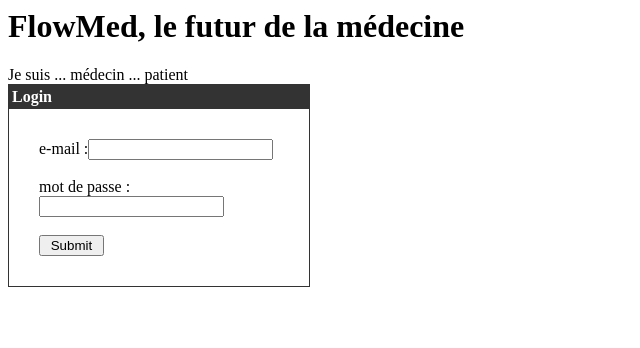
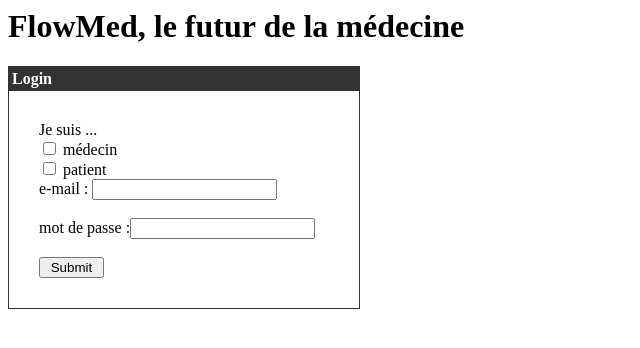
Before and after one commit to plgstalter/MIG, a PHP site: page /Code/index.php in a window 1280 px wide. Shown: the top 348 px of the page, without its empty margins (0-640 px from the left). Run offline with PHP 8.4, Linux system fonts and the light colour scheme; data that the repository does not hold is empty.

Commit message:
page d'accueil presque OK

```diff
--- a/Code/index.php
+++ b/Code/index.php
@@ -8,18 +8,20 @@
         <h1>
             FlowMed, le futur de la médecine
         </h1>
-        Je suis ...
-        médecin ... patient
-
         <div>
-            <div style = "width:300px; border: solid 1px #333333; " align = "left">
+            <div style = "width:350px; border: solid 1px #333333; " align = "left">
                 <div style = "background-color:#333333; color:#FFFFFF; padding:3px;"><b>Login</b></div>
 
                 <div style = "margin:30px">
 
                     <form action = "" method = "post">
-                        <label>e-mail  :</label><input type = "text" name = "email" class = "box"/><br /><br />
-                        <label>mot de passe  :</label><input type = "password" name = "password" class = "box" /><br/><br />
+                    Je suis ... <br />
+                    <input type="checkbox" id="personne_1" name="personne_1" value="medecin">
+                    <label for="personne_1"> médecin </label><br>
+                    <input type="checkbox" id="personne_2" name="personne_2" value="patient">
+                    <label for="personne_2"> patient </label><br>
+                        <label>e-mail :      </label><input type = "text" name = "email" class = "box"/><br /><br />
+                        <label>mot de passe :</label><input type = "password" name = "password" class = "box" /><br/><br />
                         <input type = "submit" value = " Submit "/><br />
                     </form>
 
```
